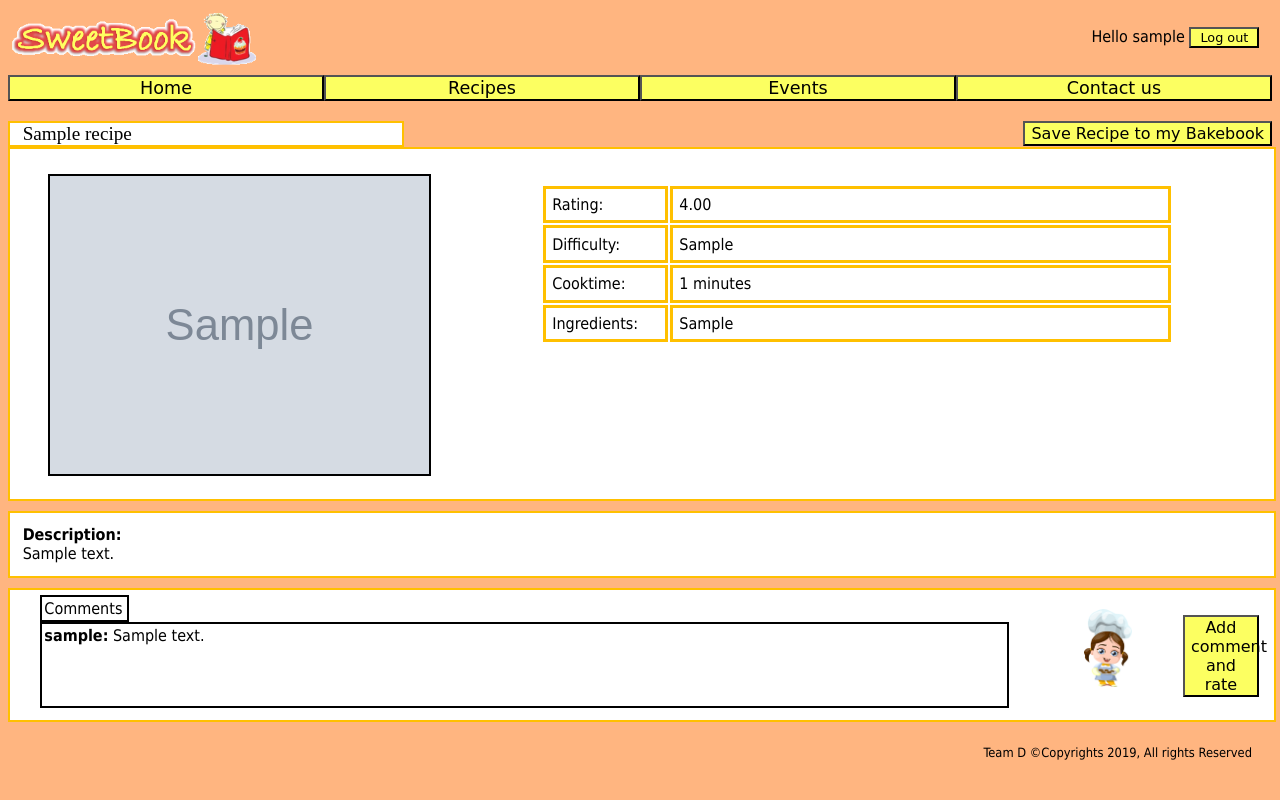
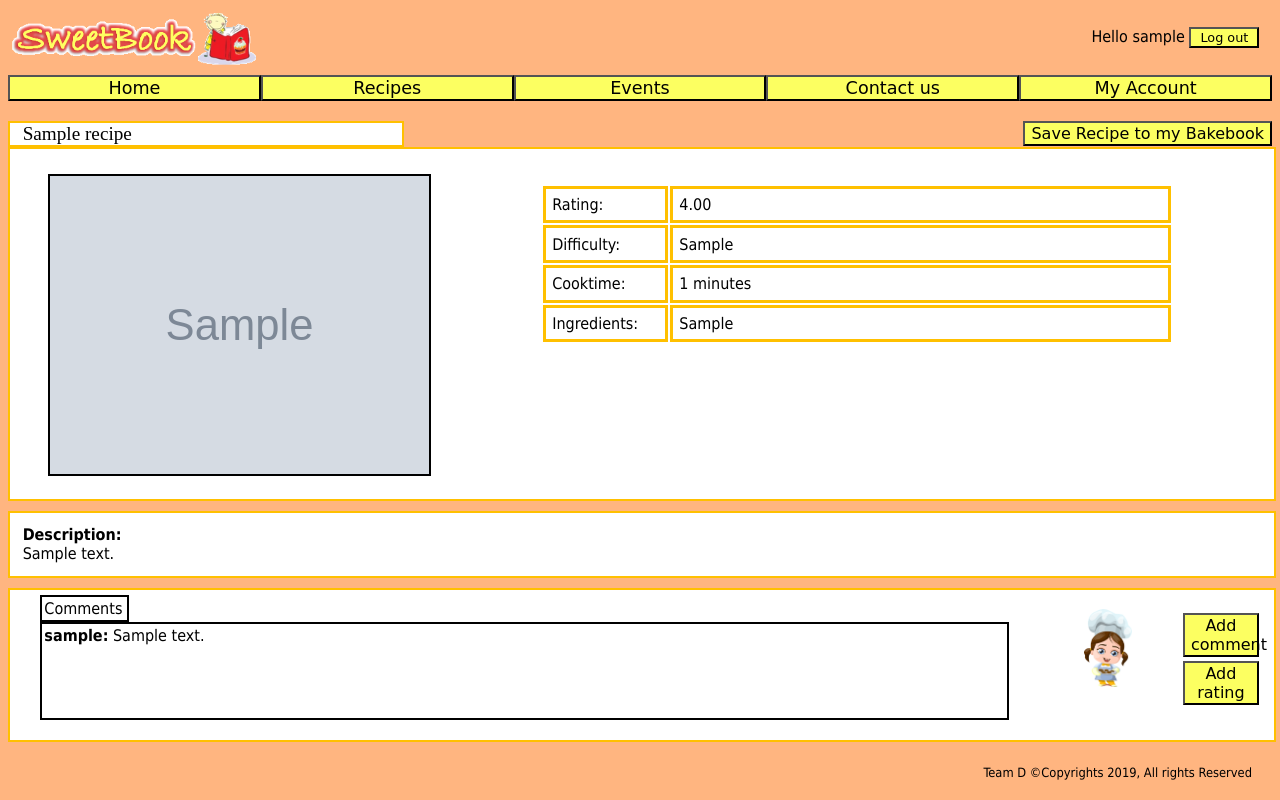
Before and after one commit to princesszet/sweetbook_project, a Django app: a page that uses sweetbook_project/templates/sweetbook/base.html in a window 1280 px wide. Run offline with Django 3.2, Linux system fonts and the light colour scheme; a user stored in the database is signed in; tables that the repository leaves empty hold one stand-in row (values such as "Sample post"); grey boxes marked "Sample" are stand-in pictures.

Commit message:
Added rate-button and my-account button to header

```diff
--- /dev/null
+++ b/sweetbook_project/static/css/base-user.css
@@ -0,0 +1,3 @@
+#menu button{
+	width: 20%;
+}
--- a/sweetbook_project/static/css/chosen_recipe.css
+++ b/sweetbook_project/static/css/chosen_recipe.css
@@ -72,7 +72,7 @@
 	border: 2px solid #ffc000;
 	background-color: white;
 	width: 100%;
-	height: 130px;
+	height: 150px;
 	margin-top: 10px;
 	margin-bottom: 10px;
 	clear: both;
@@ -114,14 +114,15 @@
 #girl-image{
 	width: 25%;
 	height: 25%;
+	float: left;
 }
 
-#add-comment{
+#comment-right button{
 	width: 40%;
 	font-size: 100%;
 	float: right;
-	margin-top: 3%;
 	margin-right: 8%;
+	margin-top: 2%;
 }
 
 #no-comment{
--- a/sweetbook_project/templates/sweetbook/base.html
+++ b/sweetbook_project/templates/sweetbook/base.html
@@ -6,13 +6,19 @@
 		<meta charset="utf-8"/>
 		<link href = "{% static 'images/icon.jpg' %}" rel="icon" type="image/jpg">
 		<link rel="stylesheet" type="text/css" href="{% static 'css/base.css' %}">
+		{% if user.is_authenticated %}
+			<link rel="stylesheet" type="text/css" href="{% static 'css/base-user.css' %}">
+		{% endif %}
+
 		{% block style_block %}
 		{% endblock %}
+
 		<title>
 			{% block title_block %}
 				SweetBook
 			{% endblock %}
 		</title>
+
 	</head>
 
 	<body>
@@ -39,6 +45,9 @@
 			<button onclick="visitPage('{% url 'sweetbook:recipes' %}');">Recipes</button>
 			<button onclick="visitPage('{% url 'sweetbook:events' %}');">Events</button>
 			<button onclick="visitPage();">Contact us</button>
+			{% if user.is_authenticated %}
+				<button onclick="visitPage();">My Account</button>
+			{% endif %}
 
 		</div>
 		{% block body_block %}
--- a/sweetbook_project/templates/sweetbook/chosen_recipe.html
+++ b/sweetbook_project/templates/sweetbook/chosen_recipe.html
@@ -57,7 +57,8 @@
 				<div id="comment-right">
 					<img id="girl-image" src="{% static 'images/girl.jpg' %}">
 					{% if user.is_authenticated %}
-						<button id="add-comment">Add comment and rate</button>
+						<button id="add-comment">Add comment</button>
+						<button id="add-rating">Add rating</button>
 					{% endif %}
 				</div>
 		</div>
```
